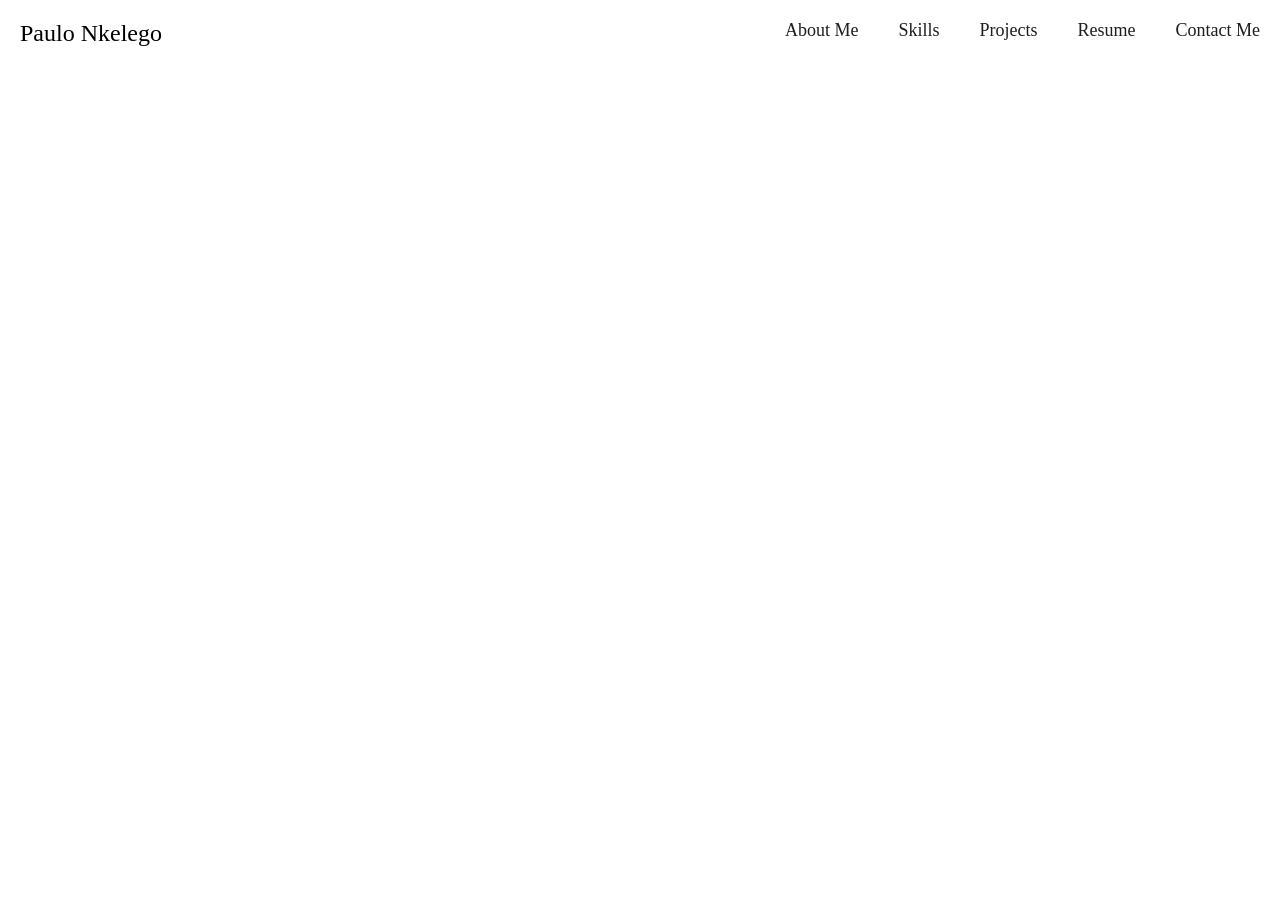
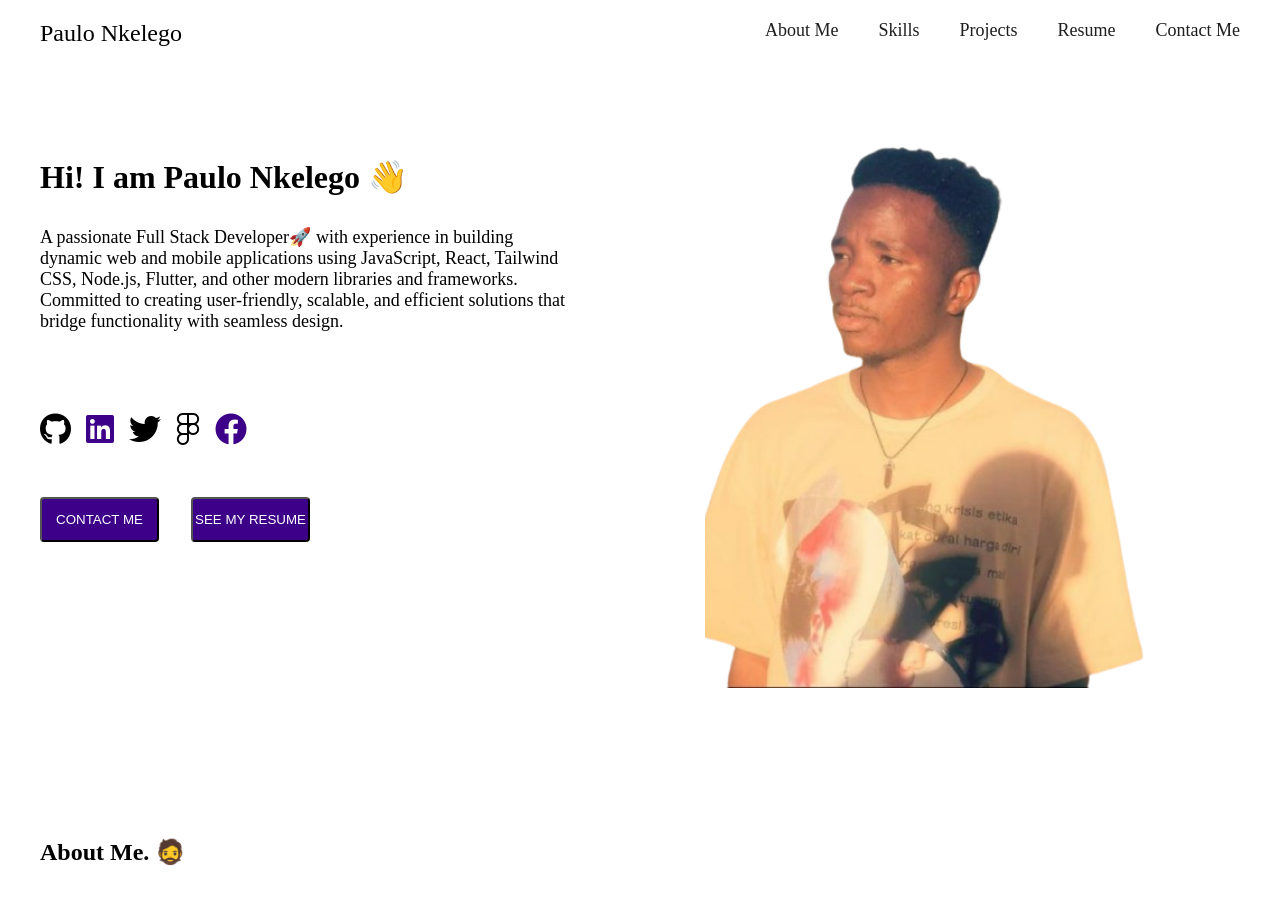
Before and after one commit to Paul-Cavain/CODSOFT, a plain HTML site: page Portfolio/index.html in a window 1280 px wide. Before the commit the page ends 800 px from the top, so only its background shows below. Drawn offline with Linux system fonts and the light colour scheme.

Commit message:
intro complete

```diff
--- a/Portfolio/assets/css/style.css
+++ b/Portfolio/assets/css/style.css
@@ -3,16 +3,21 @@ body,
   margin: 0;
   padding: 0;
 }
-
 .header {
   display: grid;
   grid-template-columns: 1fr 1fr;
   padding: 20px;
+  padding-left: 40px;
+  padding-right: 40px;
+  position: fixed;
+  top: 0;
+  left: 0;
+  right: 0;
+  background: white;
 }
 .header .header-name {
   font-weight: 500;
 }
-
 .header .header-list {
   font-weight: 500;
   font-size: large;
@@ -23,8 +28,88 @@ body,
   list-style: none;
   color: rgb(30, 30, 30);
 }
-
 .header .header-list .header-link {
   text-align: center;
   justify-content: center;
+  cursor: pointer;
 }
+.contents {
+  padding: 40px;
+  padding-top: 10%;
+}
+.hero {
+  display: flex;
+  flex-direction: row;
+  gap: 10px;
+  justify-content: space-between;
+  align-items: start;
+}
+.hero-intro {
+  width: 100%;
+  display: flex;
+  flex-direction: column;
+  padding-top: 30px;
+}
+.hero-intro h2 {
+  font-size: xx-large;
+}
+.hero-intro-para {
+  width: 90%;
+  font-size: large;
+  padding-top: 30px;
+}
+.hero-social-links {
+  list-style: none;
+  display: flex;
+  flex-direction: row;
+  font-size: xx-large;
+  padding-top: 80px;
+  gap: 15px;
+}
+.hero-social-links .linkedin {
+  color: rgb(61, 0, 136);
+}
+.hero-social-links .facebook {
+  color: rgb(61, 0, 136);
+}
+.hero-social-links .item:hover {
+  cursor: pointer;
+}
+.hero-profile-image {
+  width: 100%;
+  height: 70vh;
+  display: flex;
+  justify-content: center;
+  align-items: center;
+}
+.hero-profile-image img {
+  width: 80%;
+  height: 70vh;
+  object-fit: cover;
+}
+.hero-button {
+  display: flex;
+  flex-direction: row;
+  justify-content: start;
+  align-items: center;
+  padding-top: 48px;
+  gap: 32px;
+}
+.hero-button .btn {
+  background-color: rgb(61, 0, 136);
+  border-radius: 4px;
+  text-transform: uppercase;
+  color: white;
+  height: 45px;
+  width: 20%;
+  cursor: pointer;
+}
+.hero-button .btn:hover {
+  transition: all 0.5s ease-in-out;
+  color: black;
+  background-color: white;
+  border: 1px solid rgb(61, 0, 136);
+}
+.about-section {
+  padding-top: 150px;
+}
--- a/Portfolio/index.html
+++ b/Portfolio/index.html
@@ -3,6 +3,10 @@
   <head>
     <meta charset="UTF-8" />
     <meta name="viewport" content="width=device-width, initial-scale=1.0" />
+    <link
+      href="https://cdnjs.cloudflare.com/ajax/libs/font-awesome/6.0.0-beta3/css/all.min.css"
+      rel="stylesheet"
+    />
     <link rel="stylesheet" href="./assets/css/style.css" />
     <title>Portfolio</title>
   </head>
@@ -21,7 +25,45 @@
       </nav>
 
       <!-- body -->
-      <div></div>
+      <div class="contents">
+        <!-- my intro -->
+        <div class="hero">
+          <div class="hero-intro">
+            <h2 class="hero-intro-header">Hi! I am Paulo Nkelego 👋</h2>
+            <p class="hero-intro-para">
+              A passionate Full Stack Developer🚀 with experience in building
+              dynamic web and mobile applications using JavaScript, React,
+              Tailwind CSS, Node.js, Flutter, and other modern libraries and
+              frameworks. Committed to creating user-friendly, scalable, and
+              efficient solutions that bridge functionality with seamless
+              design.
+            </p>
+            <ul class="hero-social-links">
+              <li class="item github"><i class="fa-brands fa-github"></i></li>
+              <li class="item linkedin">
+                <i class="fa-brands fa-linkedin"></i>
+              </li>
+              <li class="item twitter"><i class="fa-brands fa-twitter"></i></li>
+              <li class="item figma"><i class="fa-brands fa-figma"></i></li>
+              <li class="item facebook">
+                <i class="fa-brands fa-facebook"></i>
+              </li>
+            </ul>
+            <div class="hero-button">
+              <button class="btn">Contact Me</button>
+              <button class="btn">See my Resume</button>
+            </div>
+          </div>
+          <div class="hero-profile-image">
+            <img src="./assets/images/profile.png" alt="my profile" />
+          </div>
+        </div>
+
+        <!-- about me -->
+        <div class="about-section">
+          <h1>About Me. 🧔</h1>
+        </div>
+      </div>
 
       <!-- footer -->
       <footer></footer>
```
Also changed, not shown: Portfolio/assets/images/profile.png (added).
